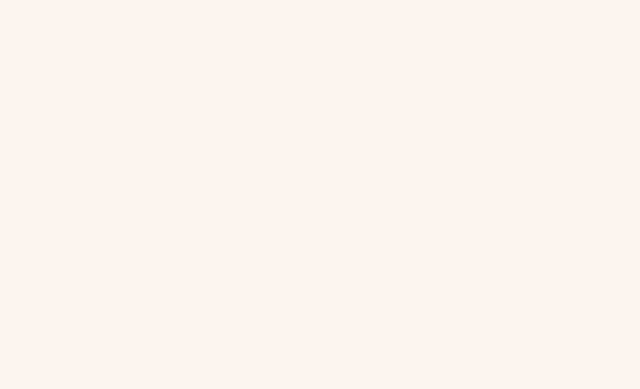
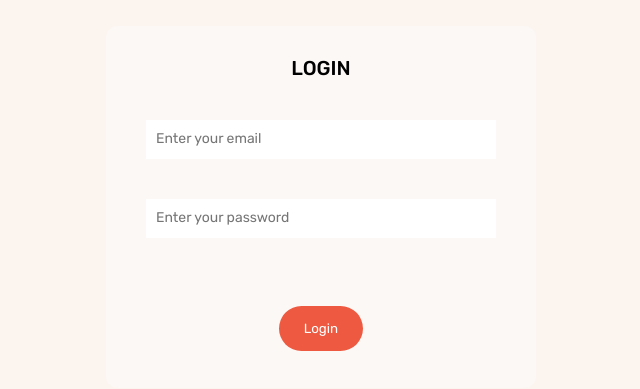
Before and after one commit to Jopt05/react-portfolio-jopt05, a React (Vite) app: page /login in a window 1280 px wide. Before the commit this address had no page. Shown: the part 193-582 px from the top of the page, without its empty margins (319-959 px from the left). Built offline with nearby package versions, Linux system fonts and the light colour scheme.

Commit message:
Se añadio login page

```diff
--- a/src/components/home/contactForm/ContactForm.module.css
+++ b/src/components/home/contactForm/ContactForm.module.css
@@ -68,13 +68,6 @@
     height: 100%;
 }
 
-.feedbackContainer {
-    display: flex;
-    justify-content: center;
-    min-height: 40px;
-    max-height: 60px;
-}
-
 @media only screen and (max-width: 600px) {
     .formContainer {
         margin: 0px;
--- a/src/components/home/contactForm/ContactForm.tsx
+++ b/src/components/home/contactForm/ContactForm.tsx
@@ -7,11 +7,8 @@ import image from '../../../assets/sittinperson.png'
 import { Button } from '../../shared/button/Button'
 import { useForm } from '../../../hooks/useForm'
 import { useEmail } from '../../../hooks/useEmail'
-
-
-type handleSubmitEvent =
-    | React.FormEvent<HTMLFormElement>
-    | React.MouseEvent<HTMLButtonElement, MouseEvent>;
+import { handleSubmitEvent } from '../../../interfaces/form'
+import { FadeInMessage } from '../../shared/fadeInMessage/FadeInMessage'
 
 interface ContactFormProps {
     isShown: boolean;
@@ -80,15 +77,10 @@ export const ContactForm = ({ isShown, onSubmitted }: ContactFormProps) => {
                 onChange={ (e) => handleChange( e.target.value, 'message' ) }
             />
         </div>
-        <div className={ styles.feedbackContainer }>
-            {
-                (emailData.errorMessage != null ) && (
-                    <p className={`${globalStyles.description} ${ Animations.fadeIn }`}>
-                        { emailData.errorMessage }
-                    </p>
-                )
-            }
-        </div>
+        <FadeInMessage
+            indicator={ emailData.errorMessage }
+            text={ emailData.errorMessage }
+        />
         <Button
             text='Submit'
             onClick={ (e) => handleSubmit(e) }
--- a/src/components/shared/Input/Input.tsx
+++ b/src/components/shared/Input/Input.tsx
@@ -6,9 +6,10 @@ interface InputProps {
     value: string;
     onChange: (e: React.ChangeEvent<HTMLInputElement>) => void;
     placeholder: string;
+    type?: React.HTMLInputTypeAttribute;
 }
 
-export const Input = ({ name, value, onChange, placeholder }: InputProps) => {
+export const Input = ({ name, value, onChange, placeholder, type = 'text' }: InputProps) => {
   return (
     <div className={ styles.inputContainer }>
         <input
@@ -17,6 +18,7 @@ export const Input = ({ name, value, onChange, placeholder }: InputProps) => {
             onChange={ (e) => onChange(e) }
             value={ value }
             placeholder={ placeholder }
+            type={ type }
         />
     </div>
   )
--- /dev/null
+++ b/src/components/shared/fadeInMessage/FadeInMessage.module.css
@@ -0,0 +1,6 @@
+.feedbackContainer {
+    display: flex;
+    justify-content: center;
+    min-height: 40px;
+    max-height: 60px;
+}
--- /dev/null
+++ b/src/components/shared/fadeInMessage/FadeInMessage.tsx
@@ -0,0 +1,23 @@
+import React from 'react'
+import styles from './FadeInMessage.module.css'
+import globalStyles from '../../../Global.module.css'
+import Animations from '../../../Animations.module.css'
+
+interface FadeInMessageProps {
+    text: string;
+    indicator: any;
+}
+
+export const FadeInMessage = ({ text, indicator }: FadeInMessageProps) => {
+  return (
+    <div className={ styles.feedbackContainer }>
+        {
+            (indicator != null ) && (
+                <p className={`${globalStyles.description} ${ Animations.fadeIn }`}>
+                    { text }
+                </p>
+            )
+        }
+    </div>
+  )
+}
--- /dev/null
+++ b/src/interfaces/form.ts
@@ -0,0 +1,3 @@
+export type handleSubmitEvent =
+    | React.FormEvent<HTMLFormElement>
+    | React.MouseEvent<HTMLButtonElement, MouseEvent>;
--- /dev/null
+++ b/src/pages/LoginPage/LoginPage.module.css
@@ -0,0 +1,32 @@
+
+.container {
+    display: flex;
+    justify-content: center;
+    align-items: center;
+    height: 100vh;
+}
+
+.formContainer {
+    display: flex;
+    flex-direction: column;
+    background-color: var(--BgContainer);
+    width: 350px;
+    padding: 30px 40px;
+    border-radius: 12px;
+}
+
+.formContainer p {
+    text-align: center;
+}
+
+@media only screen and (max-width: 600px) {
+    .container {
+        width: 100%;
+    }
+
+    .formContainer {
+        width: 100%;
+        box-shadow: 10px 10px 5px 0px rgba(0,0,0,0.28);
+
+    }
+}
--- /dev/null
+++ b/src/pages/LoginPage/LoginPage.tsx
@@ -0,0 +1,125 @@
+import React, { useEffect, useState } from 'react'
+import styles from './LoginPage.module.css'
+import globalStyles from '../../Global.module.css'
+import Animations from '../../Animations.module.css'
+import { Input } from '../../components/shared/Input/Input'
+import { Button } from '../../components/shared/button/Button'
+import { User } from '../../interfaces/api';
+import { useForm } from '../../hooks/useForm'
+import { handleSubmitEvent } from '../../interfaces/form'
+import axios from 'axios'
+import { FadeInMessage } from '../../components/shared/fadeInMessage/FadeInMessage'
+import { redirect, useNavigate } from 'react-router-dom'
+
+interface LoginDataState {
+  data: User | null;
+  isLoading: boolean;
+  errorMessage: string | null;
+}
+
+export const LoginPage = () => {
+
+  const baseUrl = import.meta.env.VITE_API_URL;
+
+  if( !baseUrl ) return;
+
+  const navigate = useNavigate();
+
+  const [loginData, setLoginData] = useState<LoginDataState>({
+    data: null,
+    errorMessage: null,
+    isLoading: false
+  })
+
+  const { user_name, password, handleChange } = useForm({
+    user_name: '',
+    password: ''
+  })
+
+  const handleLogin = (e: handleSubmitEvent) => {
+    setLoginData({ ...loginData, isLoading: true });
+    e.preventDefault();
+    axios.post<User>(
+        `${baseUrl}/api/usuarios/login`,
+        JSON.stringify({
+          user_name: user_name,
+          password: password
+        }), {
+          headers: {
+            "Content-Type": "application/json"
+          }
+        }
+      )
+        .then(response => {
+          setLoginData({
+            data: response.data,
+            errorMessage: 'Login successfull!',
+            isLoading: false
+          })
+          setTimeout(() => {
+            navigate('/');
+          }, 1500);
+        })
+        .catch(error => {
+          console.log("Ocurrió un error al hacer login")
+          console.error(error)
+          if( error && error.data ) {
+            setLoginData({
+              data: null,
+              errorMessage: error.data.msg,
+              isLoading: false
+            })
+            return;
+          }
+          setLoginData({
+            data: null,
+            errorMessage: 'There was a problem!',
+            isLoading: false
+          })
+        })
+  }
+
+  useEffect(() => {
+    if( loginData.data == null ) return;
+    localStorage.setItem(
+      'token',
+      loginData.data.token
+    )
+  }, [loginData])
+
+
+  return (
+    <div className={ styles.container }>
+      <form
+        className={ styles.formContainer }
+        onSubmit={(e) => handleLogin(e)}
+      >
+        <p className={ globalStyles.subtitle }>
+          Login
+        </p>
+        <Input
+          onChange={ (value) => handleChange(value.target.value, 'user_name') }
+          name='user_name'
+          placeholder='Enter your email'
+          value={ user_name }
+          />
+        <Input
+          onChange={ (value) => handleChange(value.target.value, 'password') }
+          name='password'
+          placeholder='Enter your password'
+          value={ password }
+          type='password'
+        />
+        <FadeInMessage
+          text={ loginData.errorMessage }
+          indicator={ loginData.errorMessage }
+        />
+        <Button
+          text='Login'
+          onClick={ (e) => handleLogin(e) }
+          isLoadingAction={ loginData.isLoading }
+        />
+      </form>
+    </div>
+  )
+}
--- a/src/routers/AppRouter.tsx
+++ b/src/routers/AppRouter.tsx
@@ -1,11 +1,13 @@
 import { BrowserRouter, Routes, Route } from "react-router-dom";
 import { HomePage } from "../pages/HomePage";
+import { LoginPage } from "../pages/LoginPage/LoginPage";
 
 const AppRouter = () => {
   return (
     <BrowserRouter>
         <Routes>
             <Route path="/" element={ <HomePage /> } />
+            <Route path="/login" element={ <LoginPage /> } />
         </Routes>
     </BrowserRouter>
   )
```
Also changed, not shown: src/interfaces/api.ts (+7 -0 lines).
